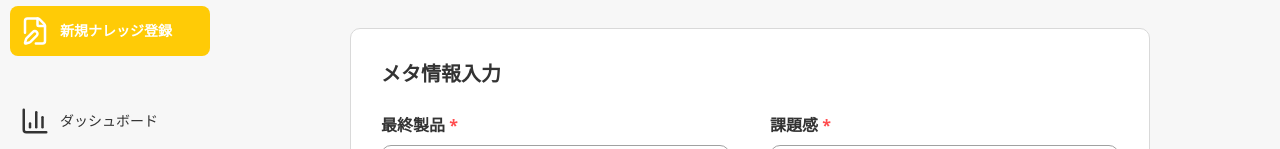
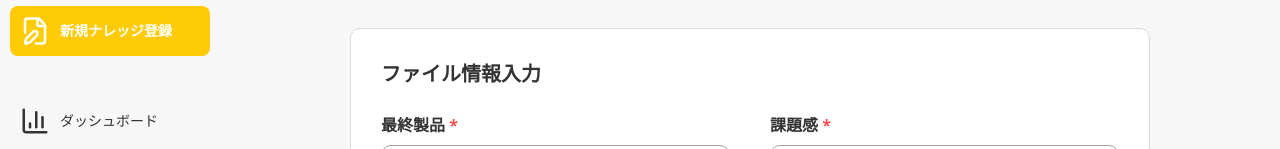
Before and after one commit to n-hayate/NeuraCraft-frontend, a Next.js app: page /register in a window 1280 px wide. Shown: the part 331-480 px from the top of the page. Built offline with nearby package versions, Linux system fonts and the light colour scheme; no server answers.

Commit message:
文言修正

```diff
--- a/app/register/page.tsx
+++ b/app/register/page.tsx
@@ -302,7 +302,7 @@ export default function FileRegisterPage() {
                       ファイル名: {formData.file.name}
                     </p>
                     <p className="text-[14px] text-[#0050B3] mt-1">
-                      メタ情報を入力して「登録する」ボタンを押してください。
+                      ファイル情報を入力して「登録する」ボタンを押してください。
                     </p>
                   </div>
                 </div>
@@ -312,7 +312,7 @@ export default function FileRegisterPage() {
             {/* メタ情報入力セクション */}
             <div className="bg-white border border-[#D9D9D9] rounded-[10px] p-[30px]">
               <h2 className="text-[20px] font-bold text-[#333333] mb-6">
-                メタ情報入力
+                ファイル情報入力
               </h2>
 
               {/* 2列グリッドレイアウト */}
```
